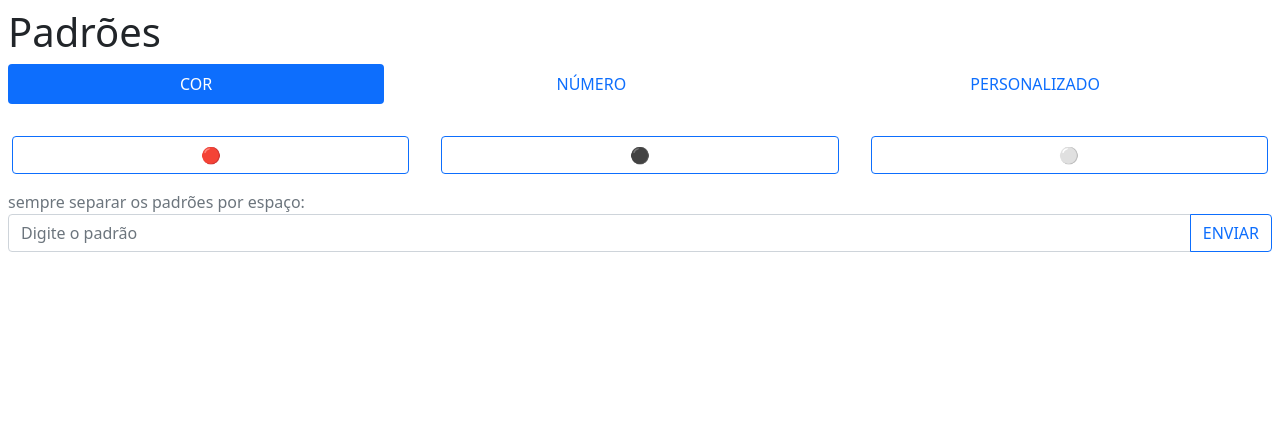
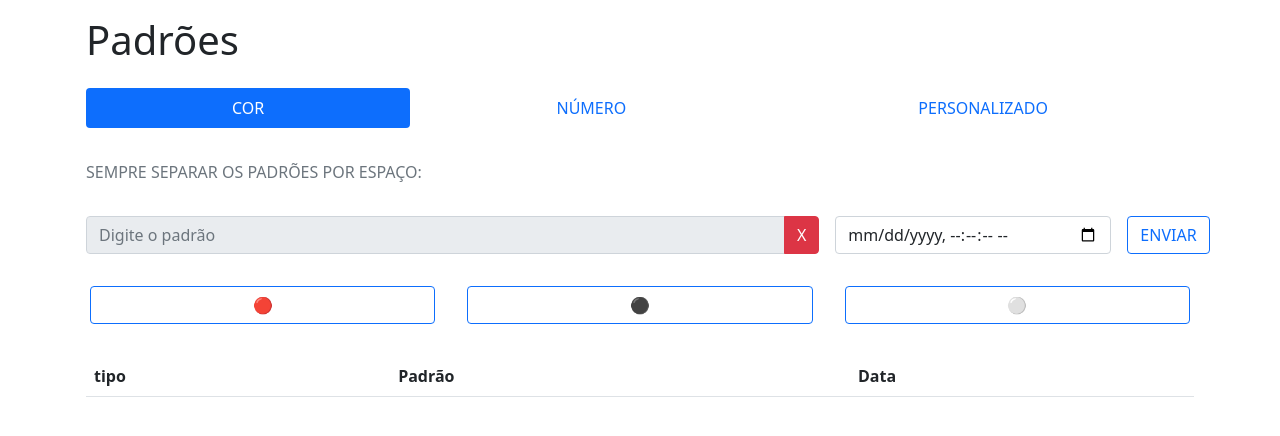
Before and after one commit to NOX-0202/volx_platform, a Next.js app: page /me/patterns in a window 1280 px wide. Shown: the top 436 px of the page. Built offline with nearby package versions, Linux system fonts and the light colour scheme; no server answers.

Commit message:
all front and back

```diff
--- a/package.json
+++ b/package.json
@@ -10,11 +10,13 @@
   },
   "dependencies": {
     "axios": "^0.27.2",
+    "dbwalker": "0.0.39",
     "next": "12.1.6",
     "nprogress": "^0.2.0",
     "react": "18.1.0",
     "react-dom": "18.1.0",
-    "sass": "^1.51.0"
+    "sass": "^1.51.0",
+    "uuid": "^8.3.2"
   },
   "devDependencies": {
     "eslint": "8.15.0",
--- a/src/pages/api/hello.js
+++ /dev/null
@@ -1,5 +0,0 @@
-// Next.js API route support: https://nextjs.org/docs/api-routes/introduction
-
-export default function handler(req, res) {
-  res.status(200).json({ name: 'John Doe' })
-}
--- /dev/null
+++ b/src/pages/api/patterns.js
@@ -0,0 +1,36 @@
+import DBWalker from "dbwalker";
+import { v4 as uuidv4 } from 'uuid';
+
+export default async function handler(req, res) {
+    if (req.method === "PUT") {
+        res.status(200).json({});
+    } else if (req.method === "GET") {
+        const db = new DBWalker();
+
+        const patterns = await db.select({
+            table: "patterns",
+        }).run();
+
+        res.status(200).json({ ...patterns });
+    } else if (req.method === "POST") {
+
+        const db = new DBWalker();
+        console.log(req.body)
+        const patterns = await db.insert({
+            table: "patterns",
+            data: {
+                uuid: uuidv4(),
+                type: req.body.type,
+                value: req.body.pattern,
+                timestamp: req.body.timestamps.replace('T', " ") ?? null,
+            }
+        }).run();
+
+        console.log(patterns)
+        res.status(200).json({ ...patterns });
+    } else if (req.method === "DELETE") {
+        res.status(204).json({});
+    } else {
+        res.status(405).json({ error: true });
+    }
+}
--- a/src/pages/me/patterns.jsx
+++ b/src/pages/me/patterns.jsx
@@ -1,51 +1,109 @@
 import { set } from 'nprogress';
 import React, { useEffect } from 'react';
+import api from '../../libs/api';
 
 function patterns() {
 
-
-    const [pattern, setPattern] = React.useState("");
+    const [pattern_data, setPatternData] = React.useState({
+        pattern: '',
+    });
     const [type, setType] = React.useState('color');
 
+    const getPatterns = async () => {
+        api.get('/patterns').then(res => {
+            console.log(res)
+            // setPatternData(res.data);
+        });
+    }
 
-    return <div className="m-2">
+    const insertPattern = async (e) => {
+        e.preventDefault()
+        console.log(pattern_data)
+        api.post('/patterns', {
+            timestamps: pattern_data.timestamps,
+            pattern: pattern_data.pattern,
+            type: type
+        }).then(res => {
+            getPatterns();
+        });
+    }
+
+    const handleTypes = (type) => {
+        setType(type);
+        setPatternData({ ...pattern_data, pattern: "" });
+    }
+
+    const handleInput = (e) => {
+        setPatternData({ ...pattern_data, [e.target.name]: e.target.value });
+    }
+
+    useEffect(() => {
+        getPatterns();
+    }, []);
+
+
+
+    return <main className="">
+        <div className="container-fluid container-lg d-flex flex-column p-3 gap-3">
             <h1>Padrões</h1>
             <ul className="nav nav-pills mb-3 nav-fill" id="pills-tab" role="tablist">
                 <li className="nav-item" role="presentation">
-                <button className="nav-link active" id="pills-home-tab" data-bs-toggle="pill" data-bs-target="#pills-home" type="button" role="tab" aria-controls="pills-home" aria-selected="true" onClick={() => { setPattern(""); setType("color") }}>COR</button>
+                    <button className="nav-link active" id="pills-home-tab" data-bs-toggle="pill" data-bs-target="#pills-home" type="button" role="tab" aria-controls="pills-home" aria-selected="true" onClick={() => { handleTypes("color") }}>COR</button>
                 </li>
                 <li className="nav-item" role="presentation">
-                <button className="nav-link" id="pills-profile-tab" data-bs-toggle="pill" data-bs-target="#pills-profile" type="button" role="tab" aria-controls="pills-profile" aria-selected="false" onClick={() => { setPattern(""); setType("number") }}>NÚMERO</button>
+                    <button className="nav-link" id="pills-profile-tab" data-bs-toggle="pill" data-bs-target="#pills-profile" type="button" role="tab" aria-controls="pills-profile" aria-selected="false" onClick={() => { handleTypes("number") }}>NÚMERO</button>
                 </li>
                 <li className="nav-item" role="presentation">
-                <button className="nav-link" id="pills-contact-tab" data-bs-toggle="pill" data-bs-target="#pills-contact" type="button" role="tab" aria-controls="pills-contact" aria-selected="false" onClick={() => { setPattern(""); setType("custom") }}>PERSONALIZADO</button>
+                    <button className="nav-link" id="pills-contact-tab" data-bs-toggle="pill" data-bs-target="#pills-contact" type="button" role="tab" aria-controls="pills-contact" aria-selected="false" onClick={() => { handleTypes("custom") }}>PERSONALIZADO</button>
                 </li>
             </ul>
+
+            <p className="text-muted mb-3 text-uppercase">sempre separar os padrões por espaço:</p>
+            <form onSubmit={insertPattern}>
+                <div className="row g-3">
+                    <div className="col-12 col-md-8">
+                        <div className="input-group">
+                            <input type={"text"} readOnly={type == 'color' ? true : false} className="form-control" name="pattern" placeholder="Digite o padrão" value={pattern_data.pattern.split(" ").join(",")} onChange={(e) => setPatternData({ ...pattern_data, pattern: e.target.value })} />
+                            <div className="btn btn-danger" onClick={() => setPatternData({ ...pattern_data, pattern: '' })}> X </div>
+                        </div>
+                    </div>
+                    <div className="col-12 col-md-4 d-flex flex-row gap-3">
+                        <input type="datetime-local" name="timestamps" className="form-control" value={pattern_data.timestamps ?? ''} onChange={handleInput} step="1" />
+                        <button className="btn btn-outline-primary" type="submit">ENVIAR</button>
+                    </div>
+                </div>
+            </form>
+
             <div className="tab-content" id="pills-tabContent">
                 <div className="tab-pane fade show active" id="pills-home" role="tabpanel" aria-labelledby="pills-home-tab">
                     <div className="row text-center">
-                    <div className="col-4 p-3" onClick={() => setPattern(pattern += "🔴")}><button className="btn btn-outline-primary w-100">🔴</button></div>
-                    <div className="col-4 p-3" onClick={() => setPattern(pattern += "⚫")}><button className="btn btn-outline-primary w-100">⚫</button></div>
-                    <div className="col-4 p-3" onClick={() => setPattern(pattern += "⚪")}><button className="btn btn-outline-primary w-100">⚪</button></div>
+                        <div className="col-4 p-3" onClick={() => setPatternData({ ...pattern_data, pattern: pattern_data.pattern + "🔴" })}><button className="btn btn-outline-primary w-100">🔴</button></div>
+                        <div className="col-4 p-3" onClick={() => setPatternData({ ...pattern_data, pattern: pattern_data.pattern + "⚫" })}><button className="btn btn-outline-primary w-100">⚫</button></div>
+                        <div className="col-4 p-3" onClick={() => setPatternData({ ...pattern_data, pattern: pattern_data.pattern + "⚪" })}><button className="btn btn-outline-primary w-100">⚪</button></div>
                     </div>
                 </div>
                 <div className="tab-pane fade" id="pills-profile" role="tabpanel" aria-labelledby="pills-profile-tab"></div>
                 <div className="tab-pane fade" id="pills-contact" role="tabpanel" aria-labelledby="pills-contact-tab">
                     <div className="row text-center">
-                    <div className="col-4 p-3" onClick={() => setPattern(pattern += "🔴")}><button className="btn btn-outline-primary w-100">🔴</button></div>
-                    <div className="col-4 p-3" onClick={() => setPattern(pattern += "⚫")}><button className="btn btn-outline-primary w-100">⚫</button></div>
-                    <div className="col-4 p-3" onClick={() => setPattern(pattern += "⚪")}><button className="btn btn-outline-primary w-100">⚪</button></div>
+                        <div className="col-4 p-3" onClick={() => setPatternData({ ...pattern_data, pattern: pattern_data.pattern + "🔴" })}><button className="btn btn-outline-primary w-100">🔴</button></div>
+                        <div className="col-4 p-3" onClick={() => setPatternData({ ...pattern_data, pattern: pattern_data.pattern + "⚫" })}><button className="btn btn-outline-primary w-100">⚫</button></div>
+                        <div className="col-4 p-3" onClick={() => setPatternData({ ...pattern_data, pattern: pattern_data.pattern + "⚪" })}><button className="btn btn-outline-primary w-100">⚪</button></div>
                     </div>
                 </div>
             </div>
-        <div className="text-muted">
-            sempre separar os padrões por espaço:
+
+
+            <table className="table table-stripped">
+                <thead>
+                    <tr>
+                        <th>tipo</th>
+                        <th>Padrão</th>
+                        <th>Data</th>
+                    </tr>
+                </thead>
+            </table>
         </div>
-        <div className="input-group mb-3">
-            <input type={"text"} className="form-control" placeholder="Digite o padrão" value={pattern.split(" ").join(",")} onChange={(e) => setPattern(e.target.value)} />
-            <button className="btn btn-outline-primary" type="button">ENVIAR</button>
-        </div>
-    </div >;
+    </main >;
 }
 
 export default patterns;
--- a/styles/global.scss
+++ b/styles/global.scss
@@ -0,0 +1,16 @@
+* {
+    // outline: 1px dashed lime;
+}
+
+html,
+body,
+#__next {
+    height: 100%;
+}
+
+main {
+    display: flex;
+    flex-direction: column;
+    height: 100%;
+    overflow: auto;
+}
```
Also changed, not shown: 1 other file (tests, documents, lock files or other folders). Lines whose indentation alone changed are shown as unchanged.
